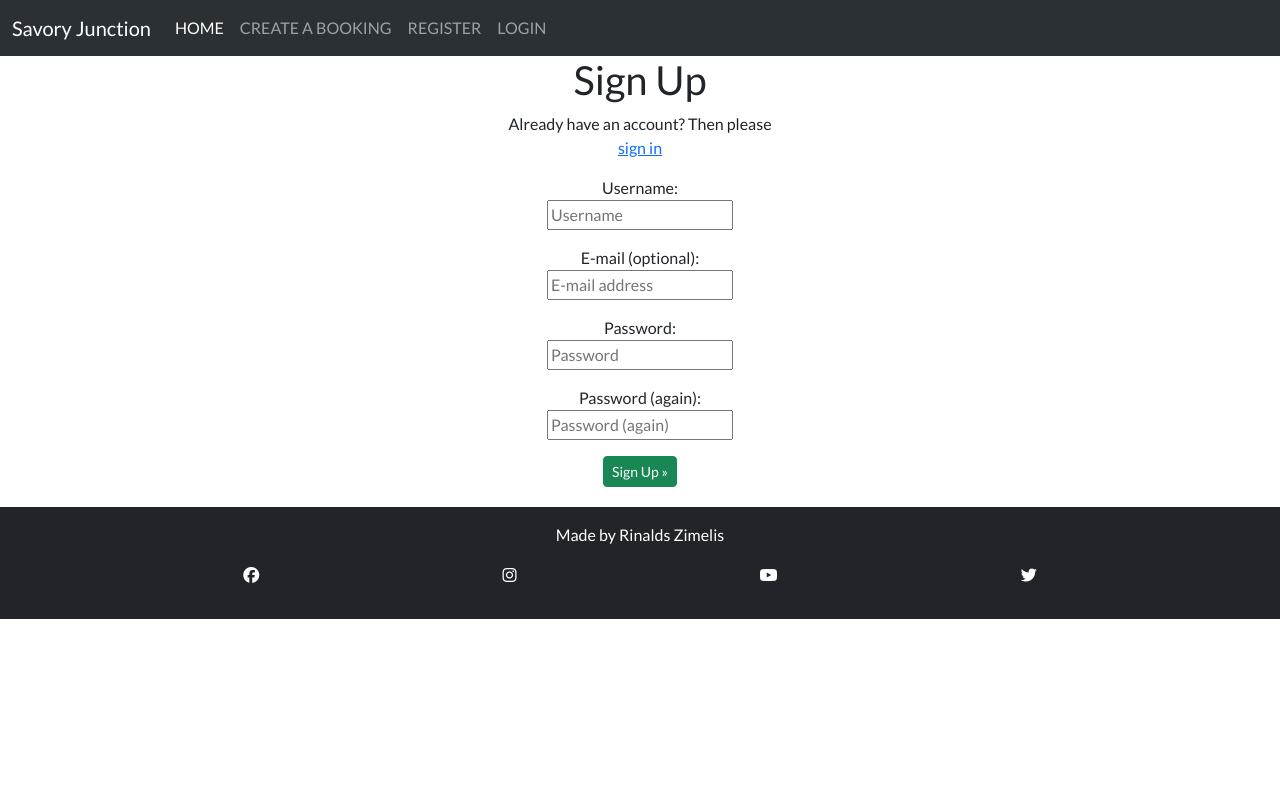
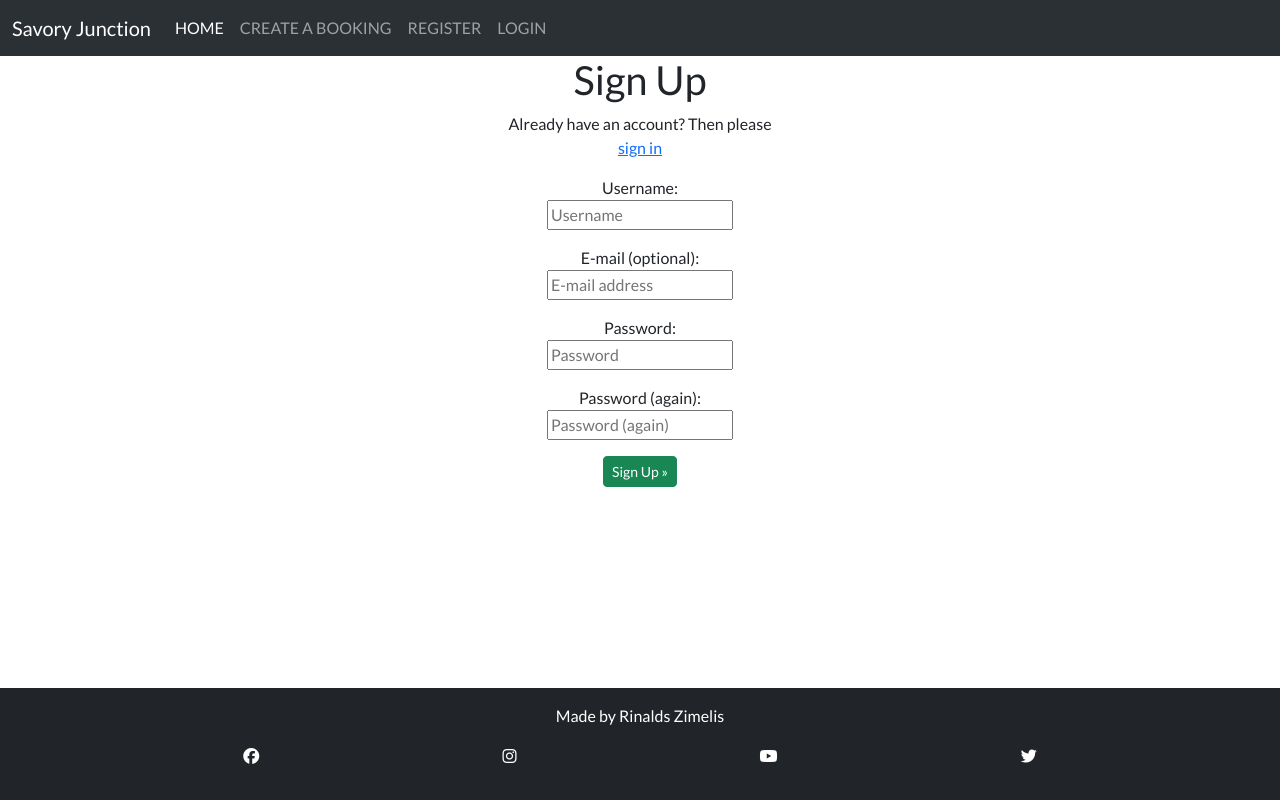
Before and after one commit to rinalds98/Savory-Junction, a Django app: page /accounts/signup/ in a window 1280 px wide. Run offline with Django 3.2, Linux system fonts and the light colour scheme; some libraries are stand-ins or nearby versions.

Commit message:
position footer to always be at the bottom

```diff
--- a/static/css/style.css
+++ b/static/css/style.css
@@ -3,6 +3,9 @@
 
 body {
     font-family: 'Lato', sans-serif;
+    min-height: 100vh;
+    display: flex;
+    flex-direction: column;
 }
 .floating {
     position: absolute;
@@ -186,6 +189,11 @@ label:focus-within ~ label:before {
 }
 
 /*footer --base.html*/
+
+.bottom-footer {
+    margin-top: auto;
+}
+
 .social-media-links {
     padding: 0px;
     display: flex;
--- a/templates/base.html
+++ b/templates/base.html
@@ -81,7 +81,7 @@
     {% endblock content %}
   </main>
 
-  <footer class="footer mt-auto py-3 bg-dark" data-bs-theme="dark">
+  <footer class="footer mt-auto py-3 bg-dark bottom-footer" data-bs-theme="dark">
     <p class="text-center text-white">Made by Rinalds Zimelis</p>
     <div class="icon-wrapper">
       <ul class="social-media-links">
```
